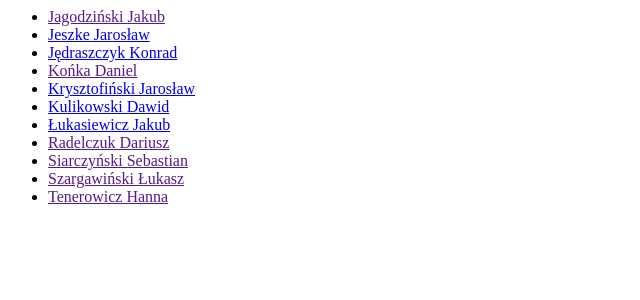
After one commit to Dannyy-21/TEB-Tworzenie-WWW, a PHP site: page /linki.html in a window 1280 px wide. The commit adds this page. Shown: the top 300 px of the page, without its empty margins (0-640 px from the left). Run offline with PHP 8.4, Linux system fonts and the light colour scheme.

Commit message:
Updated README and added links to students' webpages

```diff
--- a/index.php
+++ b/index.php
@@ -27,7 +27,7 @@
                     $error_message = $error_message.'Brak głosu!';
                 }
 
-                if ($error_message) {
+                if ($error_message != "") {
                     echo '<div class="alert alert-danger" role="alert">'.$error_message.'</div>';
                 } else {
                     echo '<div class="alert alert-success" role="alert">Głos przesłany na '.$_GET["Vote"].'!</div>';
--- /dev/null
+++ b/linki.html
@@ -0,0 +1,13 @@
+<ul>
+<li><a href="">Jagodziński Jakub</a></li>
+<li><a href="https://denali.kcir.pwr.edu.pl/~jjeszke/index.php">Jeszke Jarosław</a></li>
+<li><a href="https://denali.kcir.pwr.edu.pl/~kjedraszczyk/robota/index.php">Jędraszczyk Konrad</a></li>
+<li><a href="">Końka Daniel</a></li>
+<li><a href="https://denali.kcir.pwr.edu.pl/~jkrysztofinski/index.php">Krysztofiński Jarosław</a></li>
+<li><a href="https://denali.kcir.pwr.edu.pl/~dkulikowski/public.html/index.php">Kulikowski Dawid</a></li>
+<li><a href="https://denali.kcir.pwr.edu.pl/~jlukasiewicz/Tworzenie-stron/index.html">Łukasiewicz Jakub</a></li>
+<li><a href="">Radelczuk Dariusz</a>
+<li><a href="">Siarczyński Sebastian</a>
+<li><a href="">Szargawiński Łukasz</a>
+<li><a href="">Tenerowicz Hanna</a>
+</ul>
```
Also changed, not shown: README.md.
